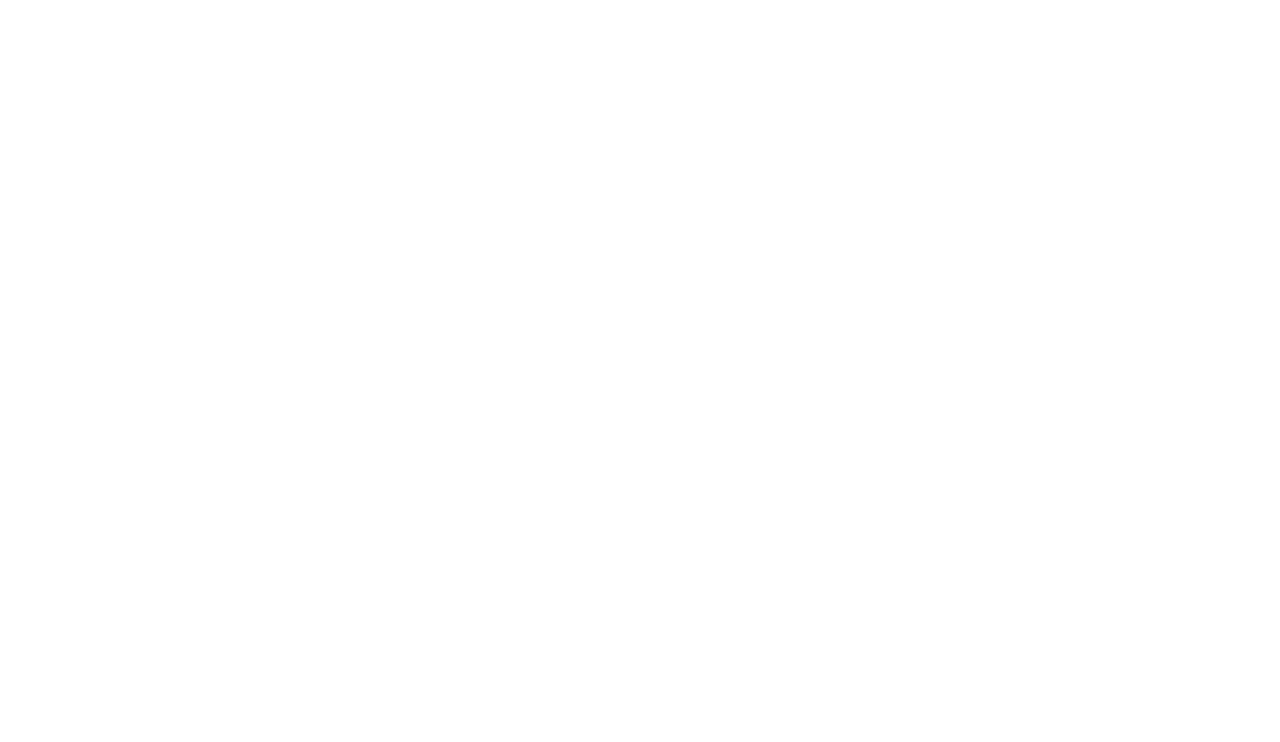
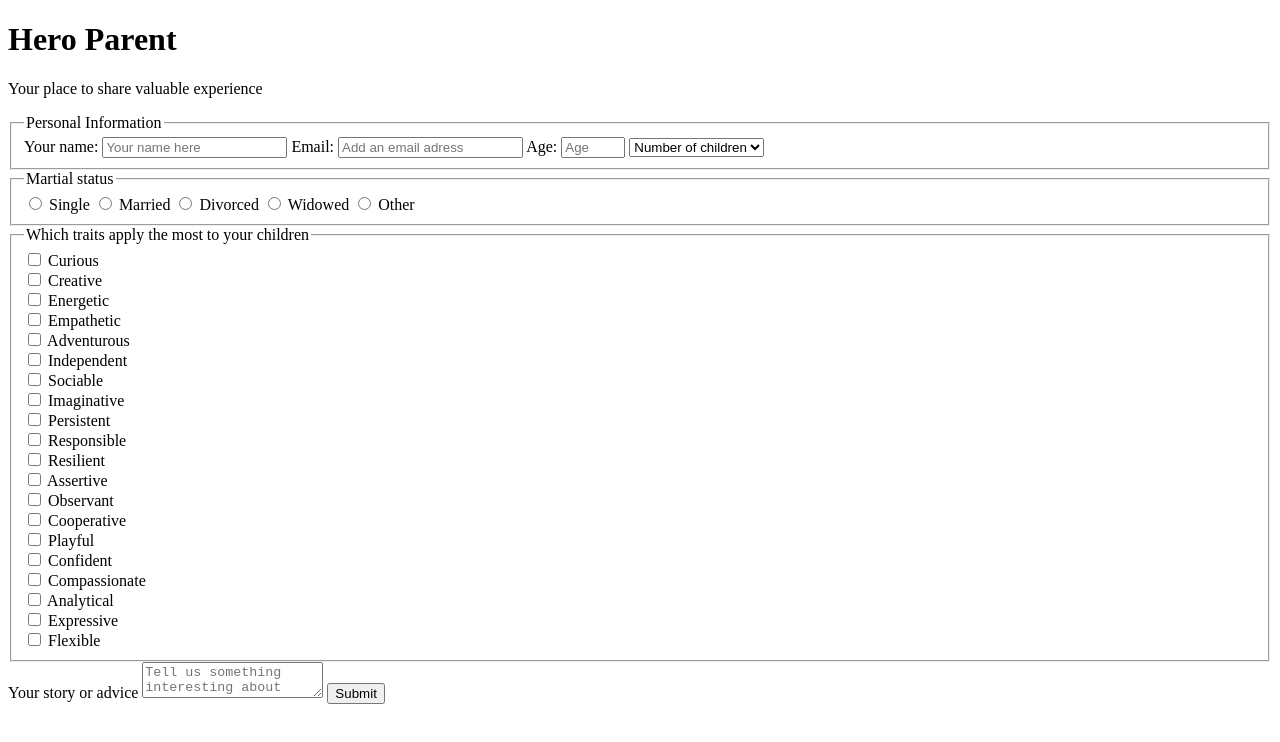
Before and after one commit to Moramarth/freeCodeCamp-Curriculum, a plain HTML site: page Responsive Web Design/Survey Form/index.html in a window 1280 px wide. Drawn offline with Linux system fonts and the light colour scheme.

Commit message:
HTML core structure and content

```diff
--- a/Responsive Web Design/Survey Form/index.html
+++ b/Responsive Web Design/Survey Form/index.html
@@ -1,12 +1,89 @@
 <!DOCTYPE html>
 <html lang="en">
+
 <head>
     <meta charset="UTF-8">
     <meta name="viewport" content="width=device-width, initial-scale=1.0">
-    <title>Document</title>
+    <title>Hero Parent</title>
     <link rel="stylesheet" href="styles.css">
 </head>
+
 <body>
+    <!-- User Stories: -->
 
+    <!-- You should have a page title in an h1 element with an id of title -->
+    <h1 id="title">Hero Parent</h1>
+    <!-- You should have a short explanation in a p element with an id of description -->
+    <p id="description">Your place to share valuable experience</p>
+    <!-- You should have a form element with an id of survey-form -->
+    <form action="" id="survey-form">
+        <fieldset>
+            <legend>Personal Information</legend>
+            <!-- For the name, email, and number input fields, you can see corresponding label elements in the form, that describe the purpose of each field with the following ids: id="name-label", id="email-label", and id="number-label" -->
+            <!-- For the name, email, and number input fields, you can see placeholder text that gives a description or instructions for each field -->
+
+            <!-- Inside the form element, you are required to enter your name in an input field that has an id of name and a type of text -->
+            <label for="name" id="name-label">Your name:</label>
+            <input type="text" id="name" placeholder="Your name here" required>
+            <!-- Inside the form element, you are required to enter your email in an input field that has an id of email -->
+            <!-- If you enter an email that is not formatted correctly, you will see an HTML5 validation error -->
+            <label for="email" id="email-label">Email:</label>
+            <input type="email" id="email" placeholder="Add an email adress" required>
+            <!-- Inside the form, you can enter a number in an input field that has an id of number -->
+            <!-- The number input should not accept non-numbers, either by preventing you from typing them or by showing an HTML5 validation error (depending on your browser). -->
+            <!-- If you enter numbers outside the range of the number input, which are defined by the min and max attributes, you will see an HTML5 validation error -->
+            <label for="number" id="number-label">Age:</label>
+            <input type="number" id="number" min="18" max="120" placeholder="Age">
+            <!-- Inside the form element, you should have a select dropdown element with an id of dropdown and at least two options to choose from -->
+            <select name="dropdown" id="dropdown">
+                <option value="0" selected disabled>Number of children</option>
+                <option value="1">One</option>
+                <option value="2">Two</option>
+                <option value="3">Three</option>
+                <option value="4">Four or more</option>
+            </select>
+        </fieldset>
+        <!-- Inside the form element, you can select an option from a group of at least two radio buttons that are grouped using the name attribute -->
+        <fieldset>
+            <legend>Martial status</legend>
+            <label><input type="radio" name="martial-status" value="single"> Single</label>
+            <label><input type="radio" name="martial-status" value="married"> Married</label>
+            <label><input type="radio" name="martial-status" value="divorced"> Divorced</label>
+            <label><input type="radio" name="martial-status" value="widowed"> Widowed</label>
+            <label><input type="radio" name="martial-status" value="other"> Other</label>
+        </fieldset>
+        <!-- Inside the form element, you can select several fields from a series of checkboxes, each of which must have a value attribute -->
+        <fieldset>
+            <legend>Which traits apply the most to your children</legend>
+            <label><input type="checkbox" value="curious"> Curious</label><br>
+            <label><input type="checkbox" value="creative"> Creative</label><br>
+            <label><input type="checkbox" value="energetic"> Energetic</label><br>
+            <label><input type="checkbox" value="empathetic"> Empathetic</label><br>
+            <label><input type="checkbox" value="adventurous"> Adventurous</label><br>
+            <label><input type="checkbox" value="independent"> Independent</label><br>
+            <label><input type="checkbox" value="sociable"> Sociable</label><br>
+            <label><input type="checkbox" value="imaginative"> Imaginative</label><br>
+            <label><input type="checkbox" value="persistent"> Persistent</label><br>
+            <label><input type="checkbox" value="responsible"> Responsible</label><br>
+            <label><input type="checkbox" value="resilient"> Resilient</label><br>
+            <label><input type="checkbox" value="assertive"> Assertive</label><br>
+            <label><input type="checkbox" value="observant"> Observant</label><br>
+            <label><input type="checkbox" value="cooperative"> Cooperative</label><br>
+            <label><input type="checkbox" value="playful"> Playful</label><br>
+            <label><input type="checkbox" value="confident"> Confident</label><br>
+            <label><input type="checkbox" value="compassionate"> Compassionate</label><br>
+            <label><input type="checkbox" value="analytical"> Analytical</label><br>
+            <label><input type="checkbox" value="expressive"> Expressive</label><br>
+            <label><input type="checkbox" value="flexible"> Flexible</label><br>
+        </fieldset>
+        <!-- Inside the form element, you are presented with a textarea for additional comments -->
+        <label>Your story or advice
+            <textarea placeholder="Tell us something interesting about your children..."></textarea>
+        </label>
+
+        <!-- Inside the form element, you are presented with a button with id of submit to submit all the inputs -->
+        <button id="submit">Submit</button>
+    </form>
 </body>
+
 </html>
```
